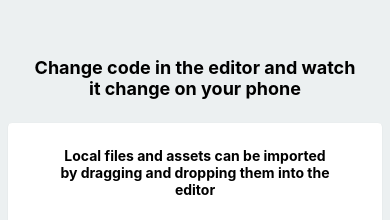
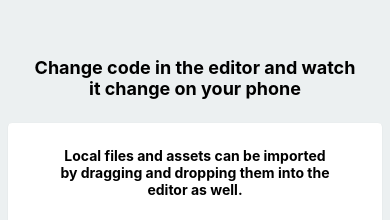
Before and after one commit to harissucipto/DemoRNExpo, a React Native app: screen / in a window 390 px wide. Shown: the part 219-439 px from the top of the page. Built offline with nearby package versions, Linux system fonts and the light colour scheme.

Commit message:
fix: update text in AssetExample component for clarity

```diff
--- a/components/AssetExample.js
+++ b/components/AssetExample.js
@@ -4,7 +4,7 @@ export default function AssetExample() {
   return (
     <View style={styles.container}>
       <Text style={styles.paragraph}>
-        Local files and assets can be imported by dragging and dropping them into the editor
+        Local files and assets can be imported by dragging and dropping them into the editor as well.
       </Text>
       <Image style={styles.logo} source={require('../assets/snack-icon.png')} />
     </View>
```
